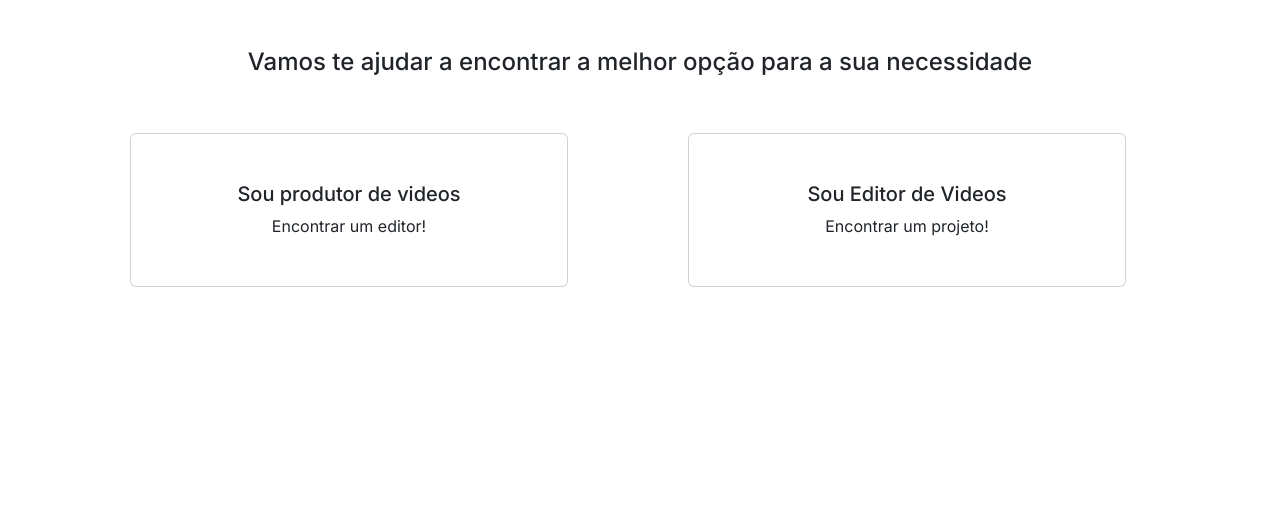
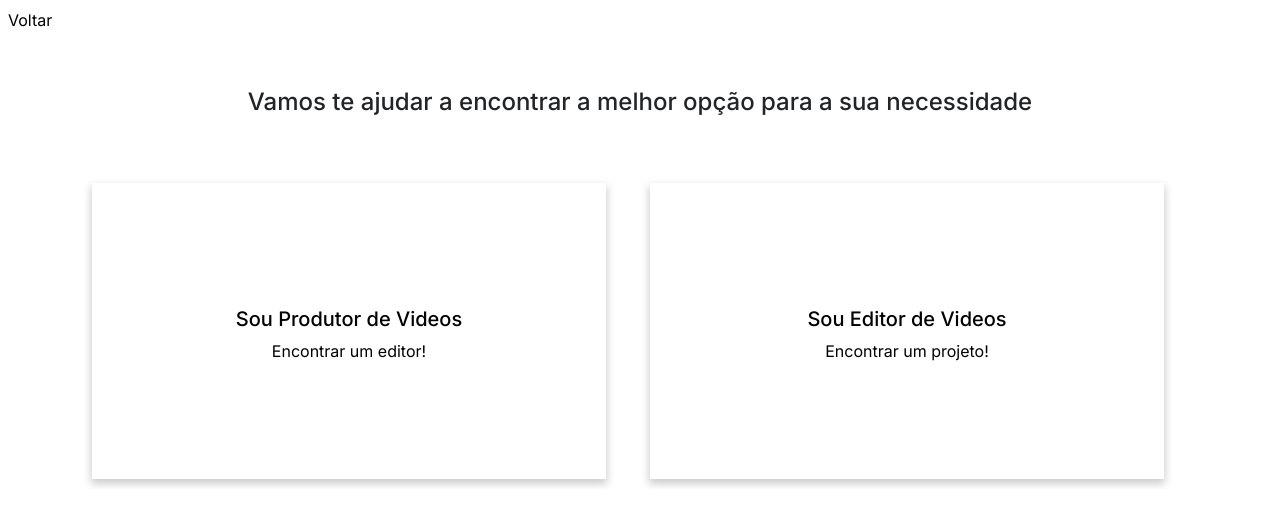
Before and after one commit to Editmatch/Front-end, a React (Create React App) app: page /profile-selection in a window 1280 px wide. Shown: the top 526 px of the page. Built offline with nearby package versions, Linux system fonts and the light colour scheme.

Commit message:
ADD - tela de portfolio

```diff
--- a/package.json
+++ b/package.json
@@ -10,6 +10,7 @@
     "@types/node": "^16.18.80",
     "@types/react": "^18.2.55",
     "@types/react-dom": "^18.2.19",
+    "axios": "^1.6.7",
     "bootstrap": "^5.3.3",
     "mdb-react-ui-kit": "^7.2.0",
     "react": "^18.2.0",
--- a/src/App.css
+++ b/src/App.css
@@ -3,4 +3,6 @@
 * {
   font-family: "Inter";
   overflow-x: hidden;
+  text-decoration: none;
+
 }
--- a/src/pages/auth/Login.tsx
+++ b/src/pages/auth/Login.tsx
@@ -1,8 +1,60 @@
-import { Link } from 'react-router-dom';
+import { Link, useNavigate } from 'react-router-dom';
 import logo from '../../ui/images/logo.png';
+import { useState } from 'react';
+import styled from 'styled-components';
+import Backbutton from '../../ui/components/back-button';
 function Login() {
+
+  // function Login() {
+  const [email, setEmail] = useState('');
+  const [password, setPassword] = useState('');
+  const navigate = useNavigate();
+
+  //const url = "http://localhost:8080/usuarios/login";
+  /*   const logar = (email, password) => {
+
+         axios.post(url, {
+             email: email,
+             senha: password
+         }, {
+             headers: {
+                 'Content-Type': 'application/json'
+             }
+         })
+             .then(response => {
+                 if (response.status === 200 && response.data?.token) {
+                     sessionStorage.setItem('authToken', response.data.token);
+                     sessionStorage.setItem('usuario', response.data.nome);
+                     sessionStorage.setItem('userId', response.data.userId);
+                     sessionStorage.setItem('userEmail', response.data.email);
+
+
+                     alert('Login realizado com sucesso!')
+                     if (response.data.editor) {
+                         sessionStorage.setItem('editor', response.data.editor);
+                         navigate('/exposicao-pedidos')
+                     } else {
+                         navigate('/exposicao-editor')
+                     }
+
+
+                 } else {
+                     throw new Error('Ops! Ocorreu um erro interno.');
+                 }
+             })
+             .catch(error => {
+                 toast.error(error.message);
+             });
+     };
+     */
+  const LinkStyled = styled(Link)`
+     text-decoration: none;
+     color: black;
+     }`;
+
   return (
     <>
+     <Backbutton/>
       <section className="vh-50 gradient-custom">
         <div className="container py-5 h-100">
           <div className="row d-flex justify-content-center align-items-center h-100">
--- a/src/pages/dashboard/chat.tsx
+++ b/src/pages/auth/dashboard/chat.tsx
@@ -11,8 +11,8 @@ import {
     MDBCardHeader,
     MDBInputGroup,
 } from "mdb-react-ui-kit";
-import Header from "../../ui/components/header";
-import DashboardHeader from "../../ui/components/dashboard-header";
+import Header from "../../../ui/components/header";
+import DashboardHeader from "../../../ui/components/dashboard-header";
 
 function Chat() {
 
--- a/src/pages/dashboard/editors.tsx
+++ b/src/pages/auth/dashboard/editors.tsx
@@ -1,8 +1,8 @@
 import React from 'react';
 import { Carousel, Row, Col } from 'react-bootstrap';
-import DashboardHeader from '../../ui/components/dashboard-header';
-import Header from '../../ui/components/header';
-import ProjectsCount from '../../ui/components/projects-count';
+import DashboardHeader from '../../../ui/components/dashboard-header';
+import Header from '../../../ui/components/header';
+import ProjectsCount from '../../../ui/components/projects-count';
 
 function Editores() {
     const editorsMock = [{
--- /dev/null
+++ b/src/pages/auth/dashboard/portfolio.tsx
@@ -0,0 +1,64 @@
+import styled from "styled-components";
+import DashboardHeader from "../../../ui/components/dashboard-header";
+import Header from "../../../ui/components/header";
+
+export default function Portfolio() {
+
+    const Imagem = styled.img`
+        border-radius: 50%;
+        width: 250px;
+        height: 250px;
+        margin: 10px;
+        `;
+
+    const Button = styled.button`
+        background-color: #000;
+        color: #fff;
+        border: none;
+        padding: 12px 5px;
+        text-align: center;
+        text-decoration: none;
+        display: inline-block;
+        font-size: 12px;
+        margin: 4px 2px;
+        cursor: pointer;
+        border-radius: 8px;
+        transition-duration: 0.4s;
+        `;
+
+    const Centralizar = styled.div`
+        display: flex;
+        justify-content: center;
+        align-items: center;
+        `;
+
+    return (
+        <div>
+            <Header />
+            <DashboardHeader />
+            <div className="container">
+                <div className="row mt-3 p-4">
+                    <div className="col-md-3">
+                        <Imagem src="https://via.placeholder.com/250" alt="" />
+                    </div>
+                    <div className="col-md-4 mt-5  m-3 ">
+                        <h5 className="">Fulano de tal</h5>
+                        <text>Editor</text>
+                        <div className="row mt-5">
+                            <span><img src="/" alt="avaliacao" /> + de 400 projetos concluidos</span>
+                        </div>
+                        <div className="row mt-5">
+                            <span>Melhor editor do Brasil</span>
+                            <span>Melhor editor do Brasil</span>
+                            <span>Melhor editor do Brasil</span>
+                        </div>
+
+                    </div>
+                    <div className="col-md-3 mt-4 align-end">
+                        <Button><b>Enviar mensagem</b></Button>
+                    </div>
+                </div>
+            </div>
+        </div >
+    )
+}
--- a/src/pages/auth/profile-selection.tsx
+++ b/src/pages/auth/profile-selection.tsx
@@ -1,42 +1,57 @@
 import { Link } from "react-router-dom";
 import styled from "styled-components";
 
+const Card = styled.div`
+    display: flex;
+    text-align: center;
+    justify-content: center;
+    align-items: center;
+    padding: 100px;
+    transition: transform 0.2s;
+    cursor: pointer;
+    margin: 10px;
+    box-shadow: 0 4px 8px 1px rgba(0, 0, 0, 0.2);
+    &:hover {
+        transform: scale(1.03);
+    }`;
 
 const LinkStyled = styled(Link)`
     text-decoration: none;
-    color: #000;
-    &:hover {
-        transform: scale(1.5);
-    }
-`;
-
+    color: black;
+    }`;
 
 function ProfileSelection() {
+
     return (
         <>
+            <div className="row">
+                <LinkStyled to="/" className="m-2">Voltar</LinkStyled>
+            </div>
             <div className="container">
-
                 <div className="row mb-5">
                     <div className="col-md-12 text-center">
                         <h4 className="mt-5">Vamos te ajudar a encontrar a melhor opção para a sua necessidade</h4>
                     </div>
 
-                    <div className="row">
-
+                    <div className="row  mt-5">
                         <div className="col-md-6">
-                            <LinkStyled to="/">
-                                <div className='card mt-5 p-5 text-center m-5' id="produtor">
-                                    <h5 className="card-title">Sou produtor de videos</h5>
-                                    <p className="card-text">Encontrar um editor!</p>
-                                </div>
-                            </LinkStyled>
+                            <Card>
+                                <LinkStyled to="/produtor">
+                                    <img src="" alt="" />
+                                    <h5>Sou Produtor de Videos</h5>
+                                    <p>Encontrar um editor!</p>
+                                </LinkStyled>
+                            </Card>
                         </div>
 
                         <div className="col-md-6">
-                            <div className='card mt-5 p-5 text-center m-5'id="editor">
-                                <h5 className="card-title">Sou Editor de Videos</h5>
-                                <p className="card-text">Encontrar um projeto!</p>
-                            </div>
+                            <Card>
+                                <LinkStyled to='/editor'>
+                                    <img src="" alt="" />
+                                    <h5>Sou Editor de Videos</h5>
+                                    <p >Encontrar um projeto!</p>
+                                </LinkStyled>
+                            </Card>
                         </div>
 
                     </div>
--- a/src/route.tsx
+++ b/src/route.tsx
@@ -5,19 +5,24 @@ import {  Route, Routes } from 'react-router-dom';
 import Home from './pages/home/home'; // Importe o componente Home
 import ProfileSelection from './pages/auth/profile-selection';
 import Login from './pages/auth/Login';
-import Projetos from './pages/dashboard/projects';
-import Editores from './pages/dashboard/editors';
-import Chat from './pages/dashboard/chat';
+import Projetos from './pages/auth/dashboard/projects';
+import Editores from './pages/auth/dashboard/editors';
+import Chat from './pages/auth/dashboard/chat';
+import Registro from './pages/auth/editor';
+import Editor from './pages/auth/editor';
+import Portfolio from './pages/auth/dashboard/portfolio';
 function Rotas() {
     return (
             <Routes>
                 <Route path="/" element={<Home />} />
                 <Route path="/profile-selection" element={<ProfileSelection />} />
-                <Route path="/cadastro" element={<ProfileSelection />} />
+                <Route path="/cadastro" element={<Registro/>} />
                 <Route path="/login" element={<Login />} />
                 <Route path="/projetos" element={<Projetos />} />
                 <Route path="/editores" element={<Editores />} />
+                <Route path="/editor" element={<Editor />} />
                 <Route path="/chat" element={<Chat />} />
+                <Route path="/portfolio" element={<Portfolio />} />
             </Routes>
     );
 }
--- /dev/null
+++ b/src/ui/components/back-button.tsx
@@ -0,0 +1,22 @@
+import { useState } from "react";
+import { Link } from "react-router-dom";
+import styled from "styled-components";
+
+export default function Backbutton() {
+    const LinkStyled = styled(Link)`
+    text-decoration: none;
+    color: black;
+    }`;
+
+    const [breadcrumb, setBreadcrumb] = useState("");
+
+    function popularBreadCrumb(rota: string) {
+        setBreadcrumb(rota);
+    }
+
+    return (
+        <div className="row">
+            <LinkStyled to={breadcrumb} className="m-2 text-dark">{breadcrumb}</LinkStyled>
+        </div>
+    )
+}
```
Also changed, not shown: src/pages/auth/dashboard/projects.tsx (renamed from src/pages/dashboard/projects.tsx, +10 -4 lines), src/pages/auth/editor.tsx (renamed from src/pages/auth/register.tsx, +11 -10 lines), 1 other file (tests, documents, lock files or other folders).
